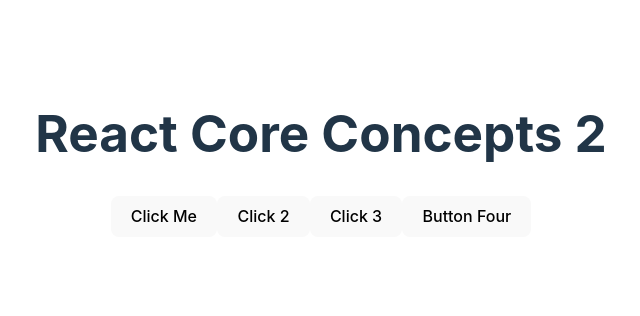
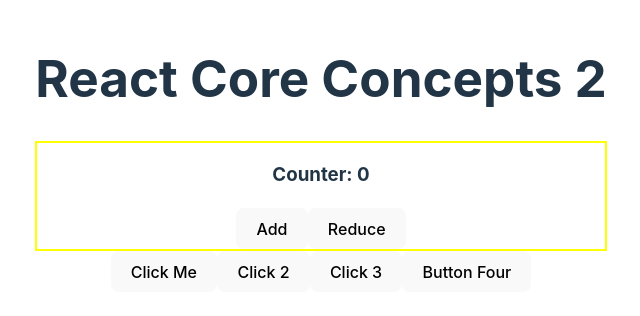
Before and after one commit to Rafatl35/Explore-React-Core-Concepts-2, a React (Vite) app: page / in a window 1280 px wide. Shown: the part 246-562 px from the top of the page, without its empty margins (319-959 px from the left). Built offline with nearby package versions, Linux system fonts and the light colour scheme.

Commit message:
A simple Introduction to State change in React

```diff
--- a/src/App.jsx
+++ b/src/App.jsx
@@ -1,4 +1,5 @@
 import './App.css'
+import Counter from './Counter';
 
 function App() {
   function handleClick(){
@@ -14,6 +15,8 @@
     <>
 
       <h1>React Core Concepts 2</h1>
+      <Counter></Counter>
+
       <button onClick={handleClick}>Click Me</button>
       <button onClick={handleClick2}>Click 2</button>
       <button onClick={()=>alert('third clicked')}>Click 3</button>
--- /dev/null
+++ b/src/Counter.jsx
@@ -0,0 +1,21 @@
+import { useState } from "react"
+
+export default function Counter(){
+    const [count, setCount] = useState(0);
+
+    const handleAdd = () =>{
+        const newCount = count + 1;
+        setCount(newCount)
+    }
+    const handleReduce = ()=>{
+        const newCount = count - 1;
+        setCount(newCount)
+    }
+    return (
+        <div style={{border: '2px solid yellow'}}>
+            <h3>Counter: {count}</h3>
+            <button onClick={handleAdd}>Add</button>
+            <button onClick={handleReduce}>Reduce</button>
+        </div>
+    )
+}
```
